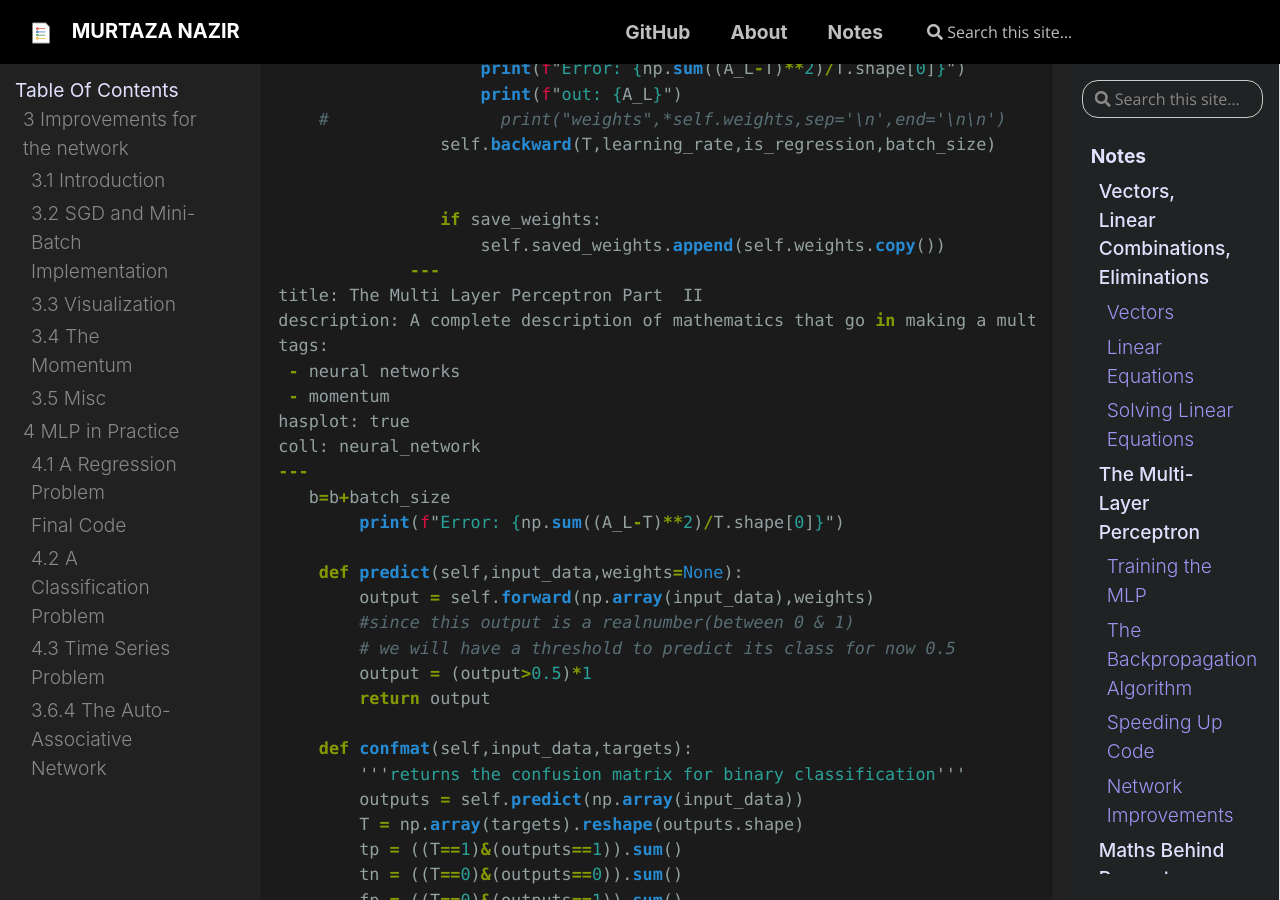
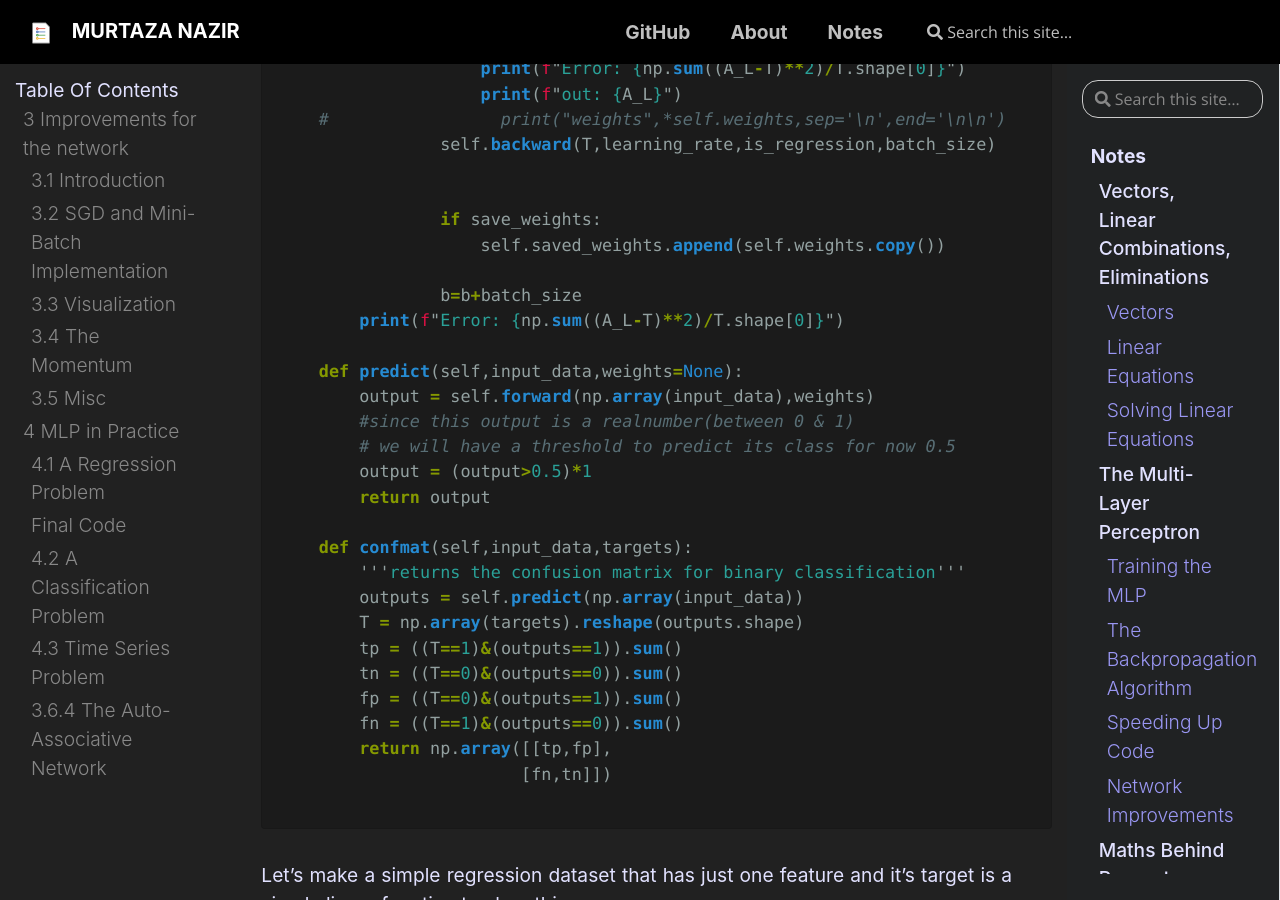
Before and after one commit to themurtazanazir/themurtazanazir.github.io, a Jekyll site: the page built from _notes/neural_networks/multiayer-perceptron/improvements-to-mlp.md, in a window 1280 px wide and 900 px high, scrolled down 3810 px. Built offline with Jekyll 4.4.1, drawn with Linux system fonts in a browser that asks for light colours; formulas are drawn with MathJax 3; a script that is not in the unit is left out.

Commit message:
Changes to code

```diff
--- a/_notes/neural_networks/multiayer-perceptron/improvements-to-mlp.md
+++ b/_notes/neural_networks/multiayer-perceptron/improvements-to-mlp.md
@@ -129,16 +129,8 @@ class MLP_batch:
 
                 if save_weights:
                     self.saved_weights.append(self.weights.copy())
-             ---
-title: The Multi Layer Perceptron Part  II
-description: A complete description of mathematics that go in making a multi layered perceptron work.
-tags:
- - neural networks
- - momentum
-hasplot: true
-coll: neural_network
----
-   b=b+batch_size
+
+                b=b+batch_size
         print(f"Error: {np.sum((A_L-T)**2)/T.shape[0]}")
 
     def predict(self,input_data,weights=None):
```
